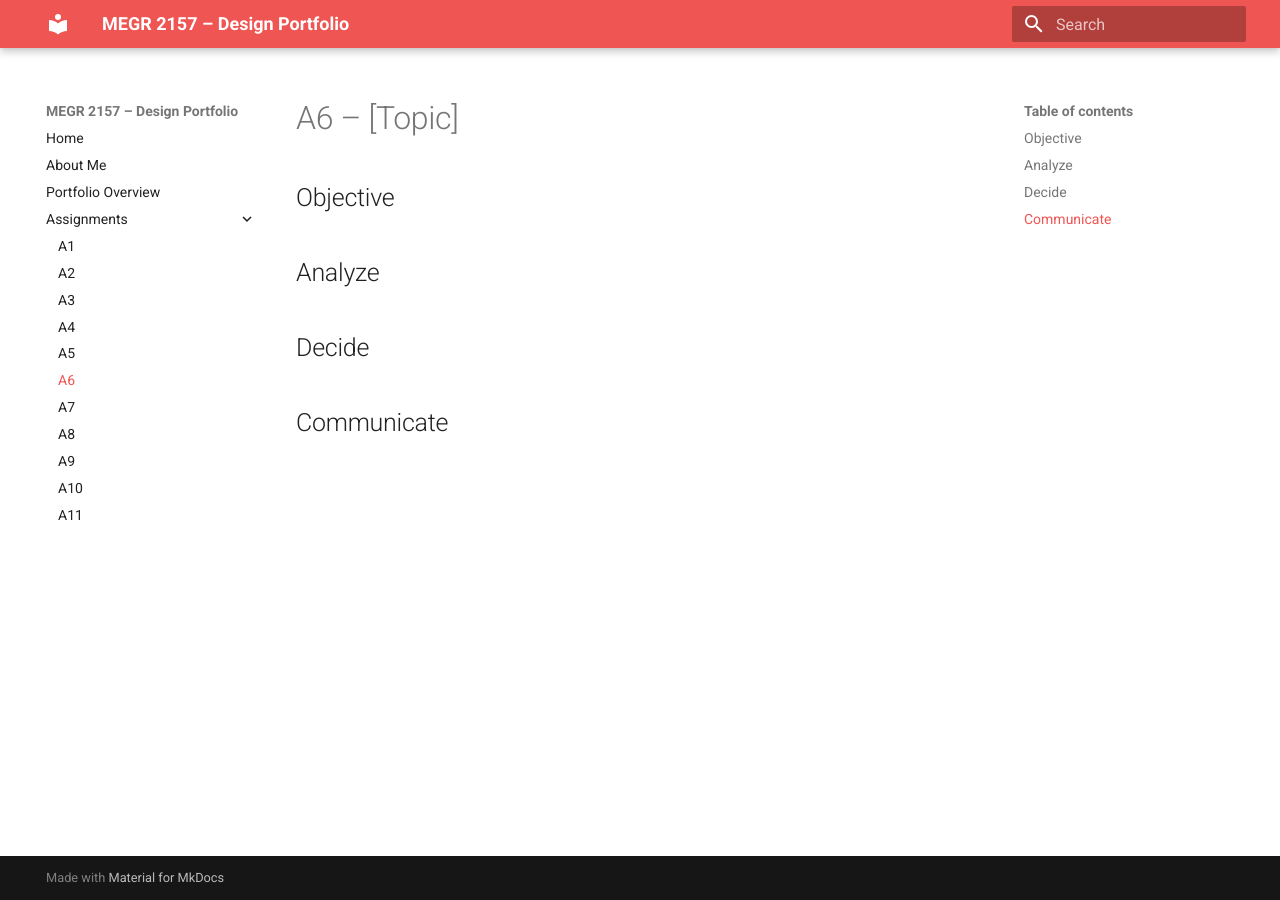
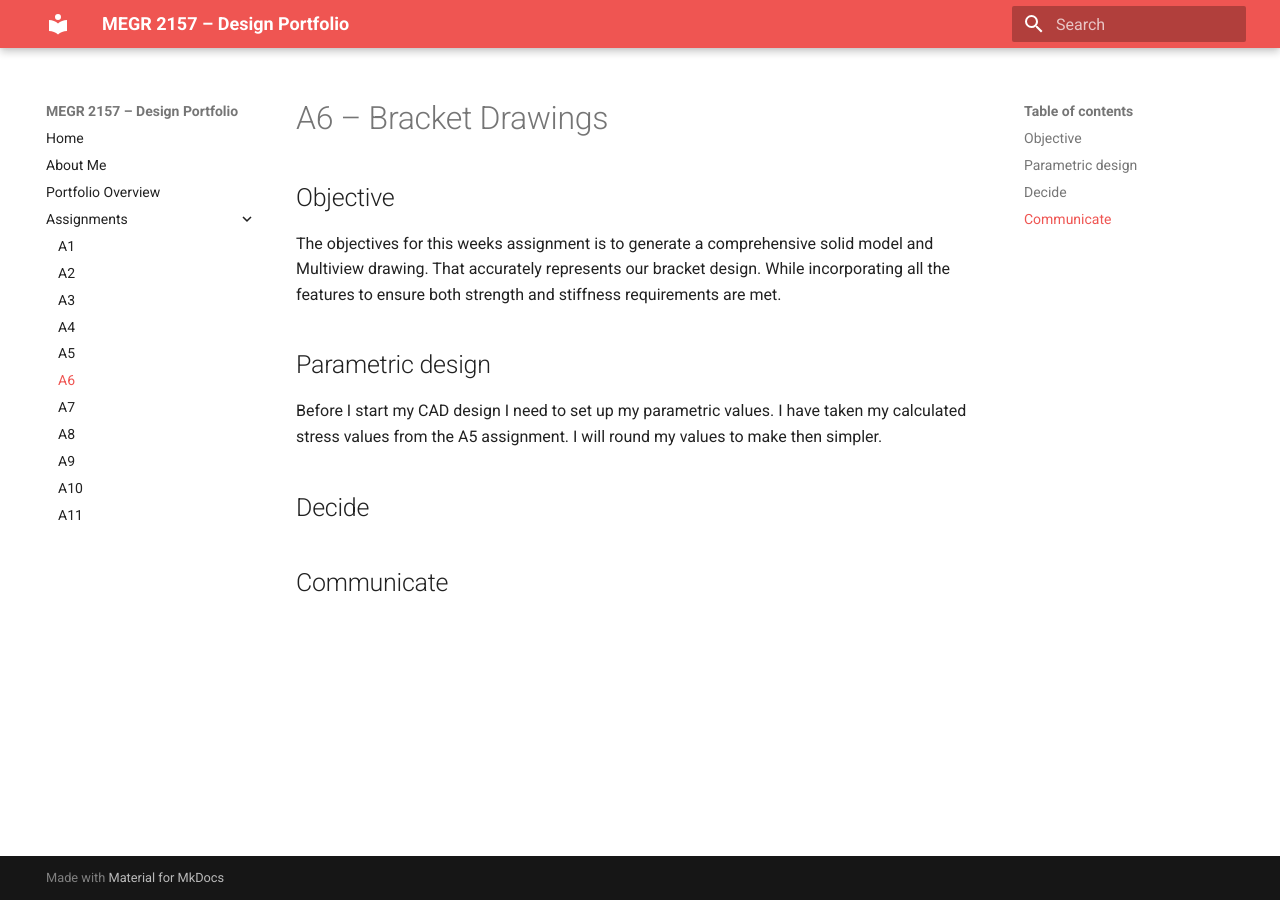
Before and after one commit to LeviElliott-ME/megr2157-portfolio, an MkDocs documentation site: the page built from docs/assignments/A06/index.md, in a window 1280 px wide. Built offline with MkDocs 1.6.1 and Material for MkDocs 9.7.7, drawn with Linux system fonts in a browser that asks for light colours.

Commit message:
Revise A6 assignment title and content
Updated the assignment title and added sections on objectives and parametric design.

```diff
--- a/docs/assignments/A06/index.md
+++ b/docs/assignments/A06/index.md
@@ -1,10 +1,12 @@
-# A6 – [Topic]
+# A6 – Bracket Drawings
 
 ## Objective
 
+The objectives for this weeks assignment is to generate a comprehensive solid model and Multiview drawing. That accurately represents our bracket design. While incorporating all the features to ensure both strength and stiffness requirements are met.
 
-## Analyze
+## Parametric design
 
+Before I start my CAD design I need to set up my parametric values. I have taken my calculated stress values from the A5 assignment. I will round my values to make then simpler.
 
 ## Decide
 
```
